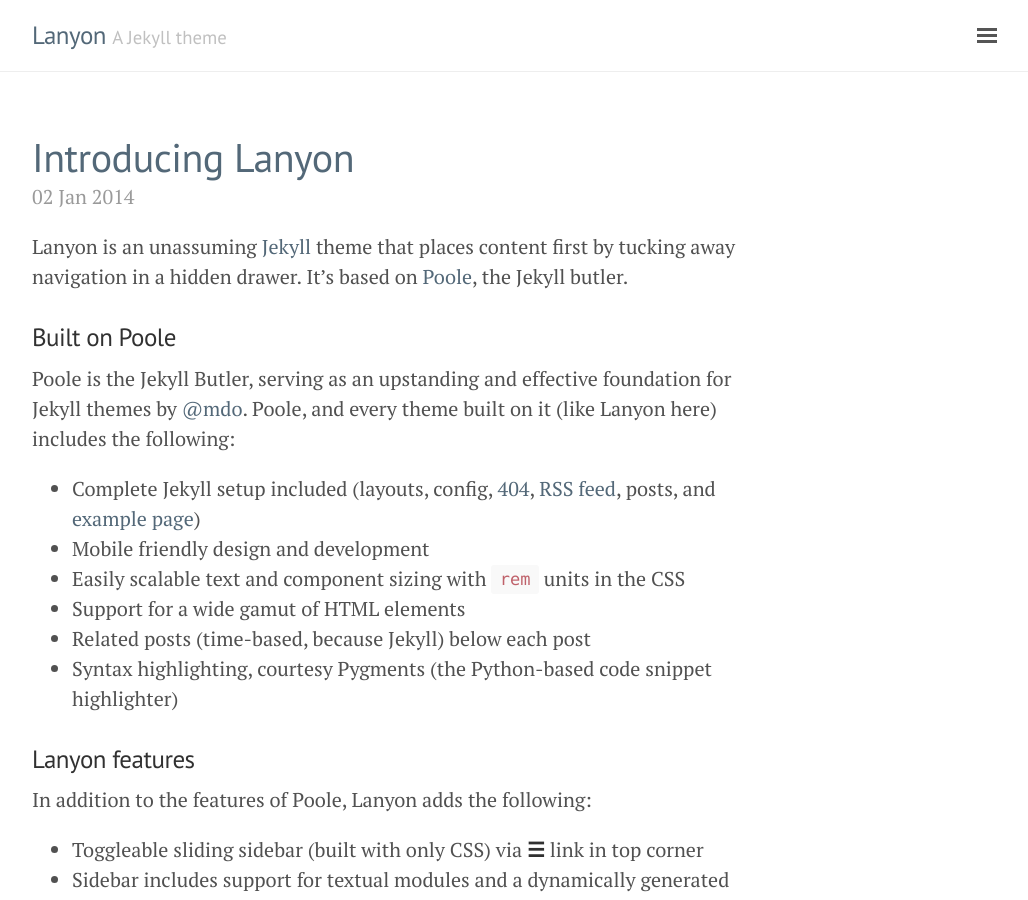
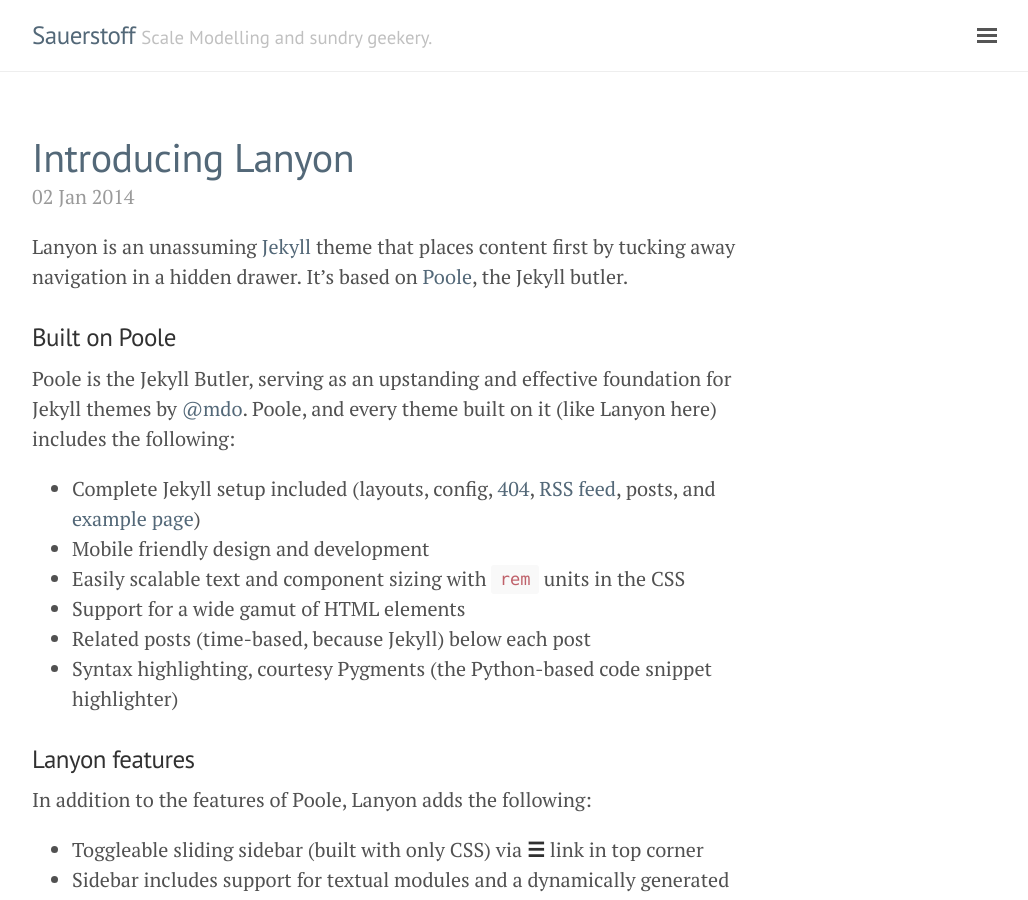
Before and after one commit to DerekSauer/DerekSauer.github.io, a Jekyll site: the page built from index.html, in a window 1280 px wide and 900 px high. Shown: the whole window, without its empty margins (248-1276 px from the left). Built offline with Jekyll 4.4.1, drawn with Linux system fonts in a browser that asks for light colours; the list of posts is cut into pages by our own code.

Commit message:
Modified Jekyll config to properly reflect me.

```diff
--- a/_config.yml
+++ b/_config.yml
@@ -5,18 +5,18 @@
 relative_permalinks: true
 
 # Setup
-title:               Lanyon
-tagline:             'A Jekyll theme'
-description:         'A reserved <a href="http://jekyllrb.com" target="_blank">Jekyll</a> theme that places the utmost gravity on content with a hidden drawer. Made by <a href="https://twitter.com/mdo" target="_blank">@mdo</a>.'
-url:                 http://lanyon.getpoole.com
+title:               Sauerstoff
+tagline:             'Scale Modelling and sundry geekery.'
+description:         'A self indulgent exposé of modelling, gaming, code and whatever else I fancy.'
+url:                 https://www.sauerstoff.ca
 baseurl:             ''
 paginate:            5
 
 # About/contact
 author:
-  name:              Mark Otto
-  url:               https://twitter.com/mdo
-  email:             markdotto@gmail.com
+  name:              Derek Sauer
+  url:               https://www.sauerstoff.ca
+  email:             dereksauer.ca@gmail.com
 
 # Custom vars
 version:             1.0.0
```
